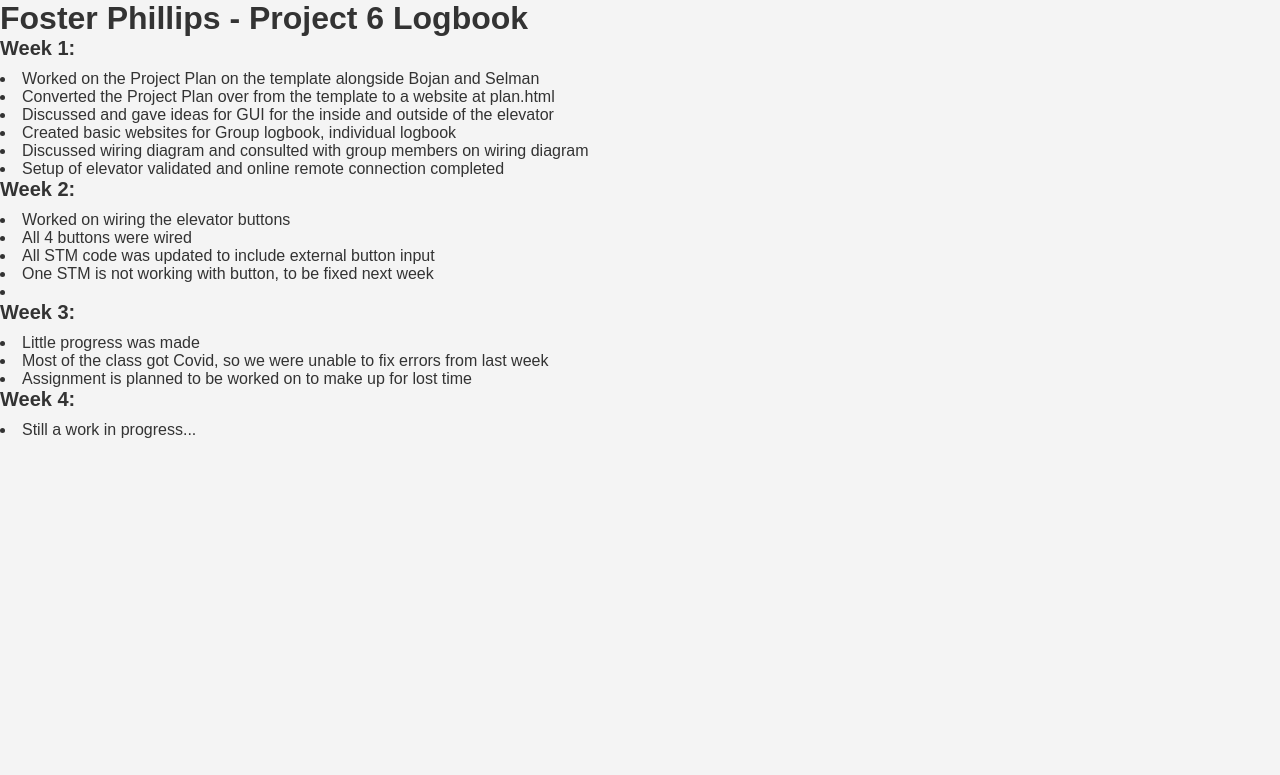
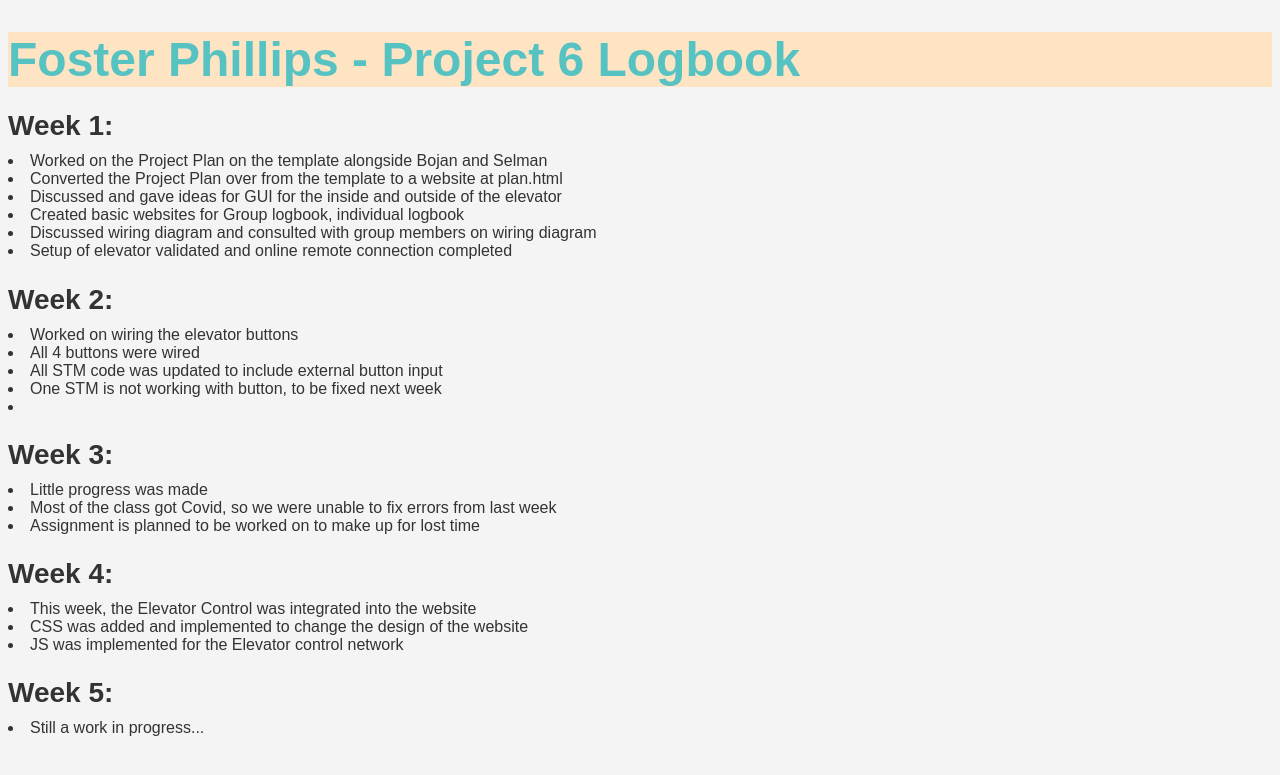
Before and after one commit to bojanblagovcanin/Project-6, a PHP site: page /fosterphillips_logbook.html in a window 1280 px wide. Shown: the top 775 px of the page. Run offline with PHP 8.4, Linux system fonts and the light colour scheme.

Commit message:
Updated Logbook and CSS

```diff
--- a/html/fosterphillips_logbook.html
+++ b/html/fosterphillips_logbook.html
@@ -36,6 +36,13 @@
 
     <h2 id="bweek4">Week 4:</h2>
     <u1>
+    	<li>This week, the Elevator Control was integrated into the website</li>
+        <li>CSS was added and implemented to change the design of the website</li>
+        <li>JS was implemented for the Elevator control network</li>
+    </ul>
+
+    <h2 id="bweek5">Week 5:</h2>
+    <u1>
     	<li>Still a work in progress...</li>
     </ul>
 
--- a/html/styles.css
+++ b/html/styles.css
@@ -1,9 +1,5 @@
 /* Reset default styles */
-* {
-    margin: 0;
-    padding: 0;
-    box-sizing: border-box;
-  }
+
 
   /* Body styles */
   body {
@@ -13,25 +9,18 @@
   }
 
   /* Header styles */
-  header {
-    background-color: #333;
-    padding: 20px;
-    color: #fff;
-  }
 
-  header h1 {
-    font-size: 24px;
-    color: cyan;
+  h1 {
+    font-size: 48px;
+    background-color: bisque;
+    color: #56c2c2;
     margin-bottom: 10px;
   }
 
   /* Main content styles */
-  main {
-    padding: 20px;
-  }
 
   h2 {
-    font-size: 20px;
+    font-size: 28px;
     color: #333;
     margin-bottom: 10px;
   }
```
